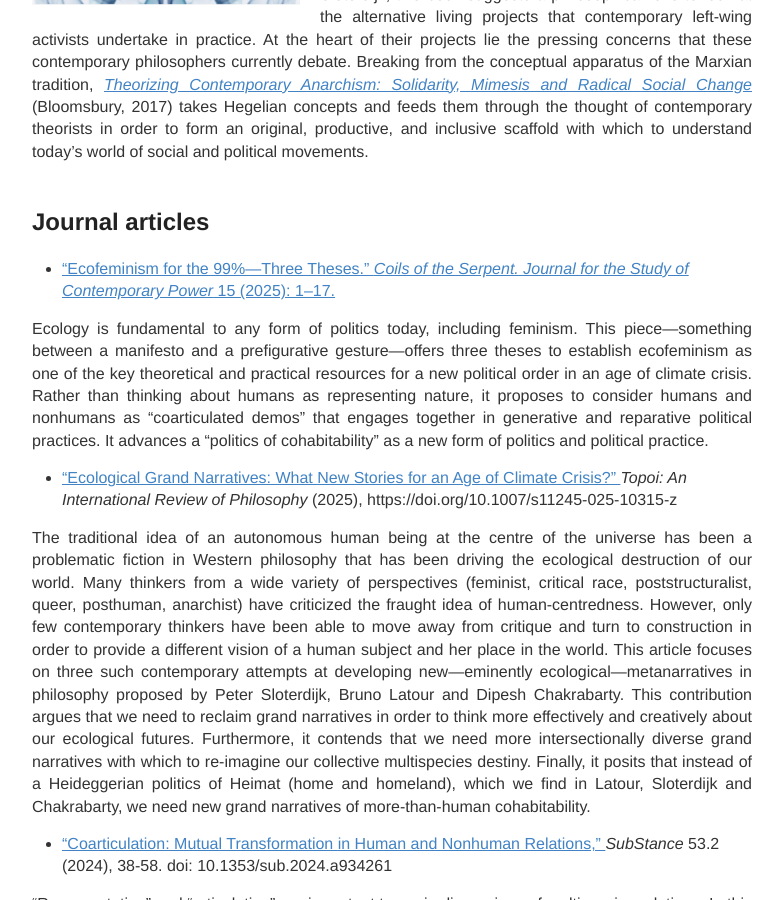
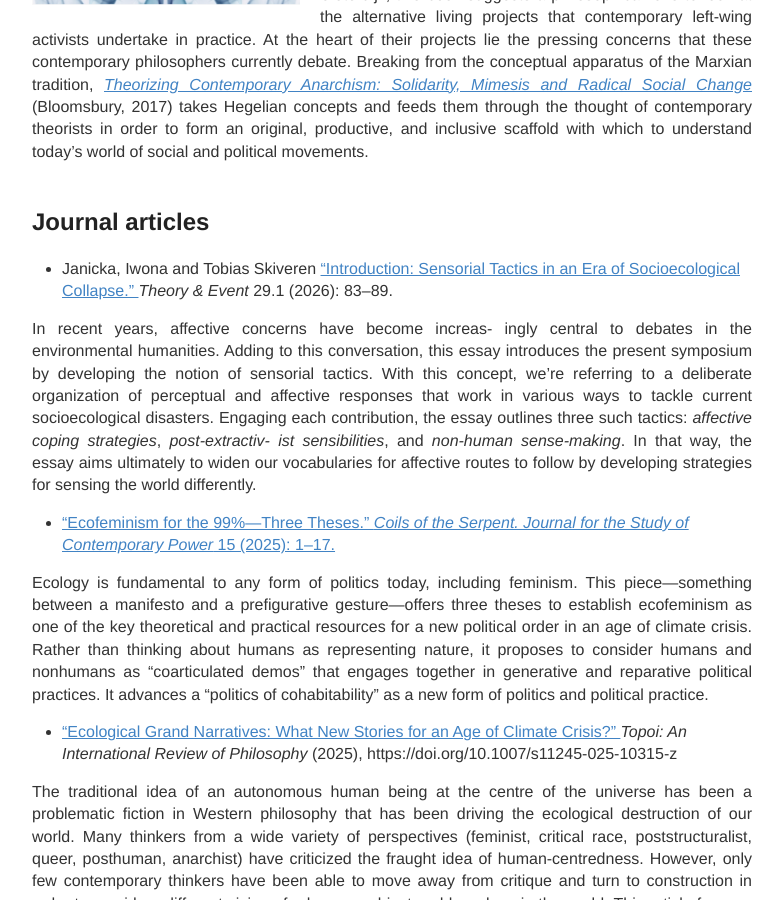
Before and after one commit to IJanicka/IJanicka.github.io, a Jekyll site: the page built from publications.md, in a window 1280 px wide and 900 px high, scrolled down 859 px. Shown: the whole window, without its empty margins (248-1031 px from the left). Built offline with Jekyll 4.4.1, drawn with Linux system fonts in a browser that asks for light colours.

Commit message:
Update publications.md

```diff
--- a/publications.md
+++ b/publications.md
@@ -19,6 +19,10 @@
   </div>
 </div>
   <h2>Journal articles</h2>
+
+* Janicka, Iwona and Tobias Skiveren <a href="https://muse.jhu.edu/pub/1/article/978970/pdf" target="_blank"> “Introduction: Sensorial Tactics in an Era of Socioecological Collapse.” <a/> *Theory & Event* 29.1 (2026): 83–89. <br>
+
+In recent years, affective concerns have become increas- ingly central to debates in the environmental humanities. Adding to this conversation, this essay introduces the present symposium by developing the notion of sensorial tactics. With this concept, we’re referring to a deliberate organization of perceptual and affective responses that work in various ways to tackle current socioecological disasters. Engaging each contribution, the essay outlines three such tactics: *affective coping strategies*, *post-extractiv- ist sensibilities*, and *non-human sense-making*. In that way, the essay aims ultimately to widen our vocabularies for affective routes to follow by developing strategies for sensing the world differently. <br>
 
 * <a href="https://ul.qucosa.de/api/qucosa%3A101410/attachment/ATT-0/" target="_blank"> “Ecofeminism for the 99%—Three Theses.” *Coils of the Serpent. Journal for the Study of Contemporary Power* 15 (2025): 1–17. <br>
 
```
